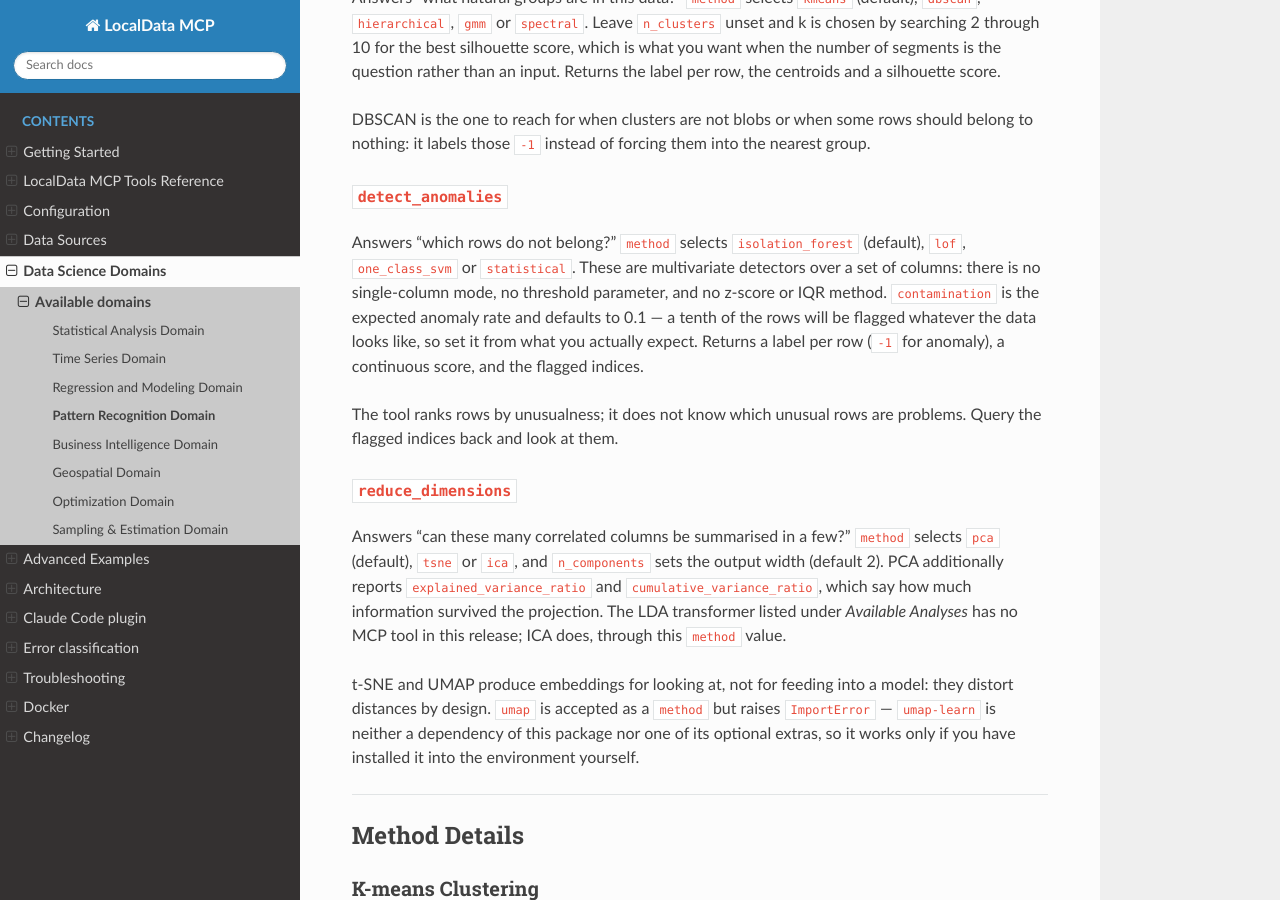
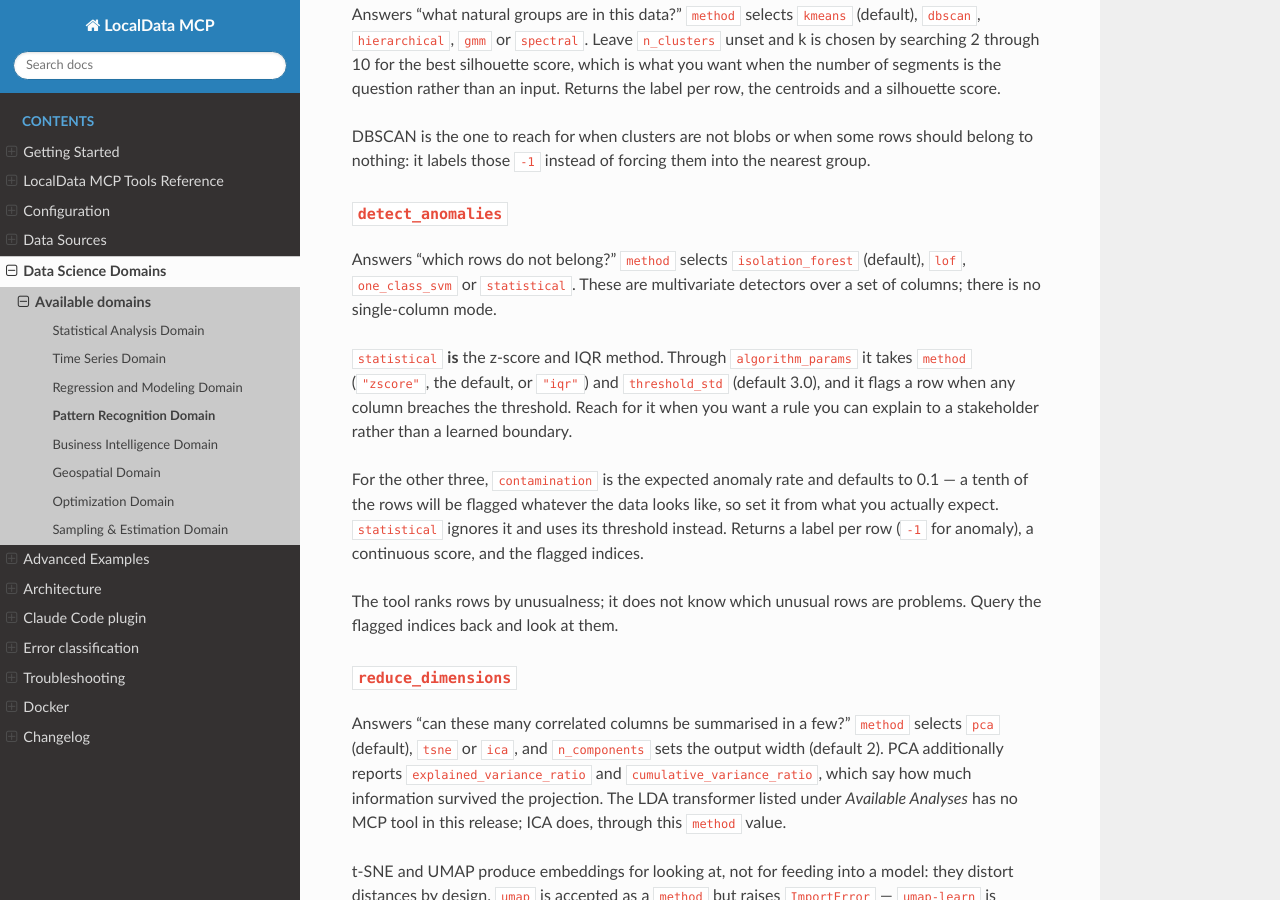
Before and after one commit to ChrisGVE/localdata-mcp, a Sphinx documentation site: the page built from docs/domains/pattern-recognition.md, in a window 1280 px wide and 900 px high, scrolled down 1748 px. Built offline with Sphinx 7.4.7 and the Read the Docs theme 3.1.0, drawn with Linux system fonts in a browser that asks for light colours; some of the changed text lies outside the part shown.

Commit message:
docs(patterns): stop denying the anomaly method the same paragraph offers
`detect_anomalies` lists `statistical` among its methods and then, two sentences
later, asserted there is "no z-score or IQR method". `statistical` is exactly
that method: it reads `method` from `algorithm_params` as `"zscore"` (default)
or `"iqr"`, takes a `threshold_std` defaulting to 3.0, and flags a row when any
column breaches the threshold. A reader who wanted an explainable rule was told
the tool could not do it, on the same page that offered it. The paragraph now
describes what it does, when to prefer it, and that it ignores `contamination`
in favour of its threshold.

UMAP was described as needing "the optional `umap-learn` package" in three
remaining places. There is no such option: `umap-learn` is neither a dependency
nor an extra, so no combination of install flags brings it in and the caveat now
says to install it yourself.

```diff
--- a/docs/domains/pattern-recognition.md
+++ b/docs/domains/pattern-recognition.md
@@ -73,10 +73,18 @@ nearest group.
 
 Answers "which rows do not belong?" `method` selects `isolation_forest`
 (default), `lof`, `one_class_svm` or `statistical`. These are multivariate
-detectors over a set of columns: there is no single-column mode, no threshold
-parameter, and no z-score or IQR method. `contamination` is the
-expected anomaly rate and defaults to 0.1 — a tenth of the rows will be flagged
-whatever the data looks like, so set it from what you actually expect. Returns a
+detectors over a set of columns; there is no single-column mode.
+
+`statistical` **is** the z-score and IQR method. Through `algorithm_params` it
+takes `method` (`"zscore"`, the default, or `"iqr"`) and `threshold_std`
+(default 3.0), and it flags a row when any column breaches the threshold. Reach
+for it when you want a rule you can explain to a stakeholder rather than a
+learned boundary.
+
+For the other three, `contamination` is the expected anomaly rate and defaults
+to 0.1 — a tenth of the rows will be flagged whatever the data looks like, so
+set it from what you actually expect. `statistical` ignores it and uses its
+threshold instead. Returns a
 label per row (`-1` for anomaly), a continuous score, and the flagged indices.
 
 The tool ranks rows by unusualness; it does not know which unusual rows are
@@ -199,7 +207,7 @@ Non-linear manifold learning that is faster than t-SNE and preserves both local
 | `min_dist` | `0.1` | Minimum distance between embedded points |
 | `metric` | `"euclidean"` | Distance metric |
 
-**Dependency note:** `umap` requires the optional `umap-learn` package. Without it the call raises `ImportError` -- there is no graceful fallback, so treat UMAP as unavailable unless you have installed it yourself.
+**Dependency note:** `umap-learn` is neither a dependency of this package nor one of its optional extras, so `pip install localdata-mcp[...]` will not bring it in under any combination. Without it the call raises `ImportError` and there is no graceful fallback. Treat UMAP as unavailable unless you have installed `umap-learn` into the environment yourself.
 
 ---
 
```
Also changed, not shown: other parts of docs/domains/pattern-recognition.md (+1 -1 lines), docs/tools-reference.md (+4 -3 lines).
